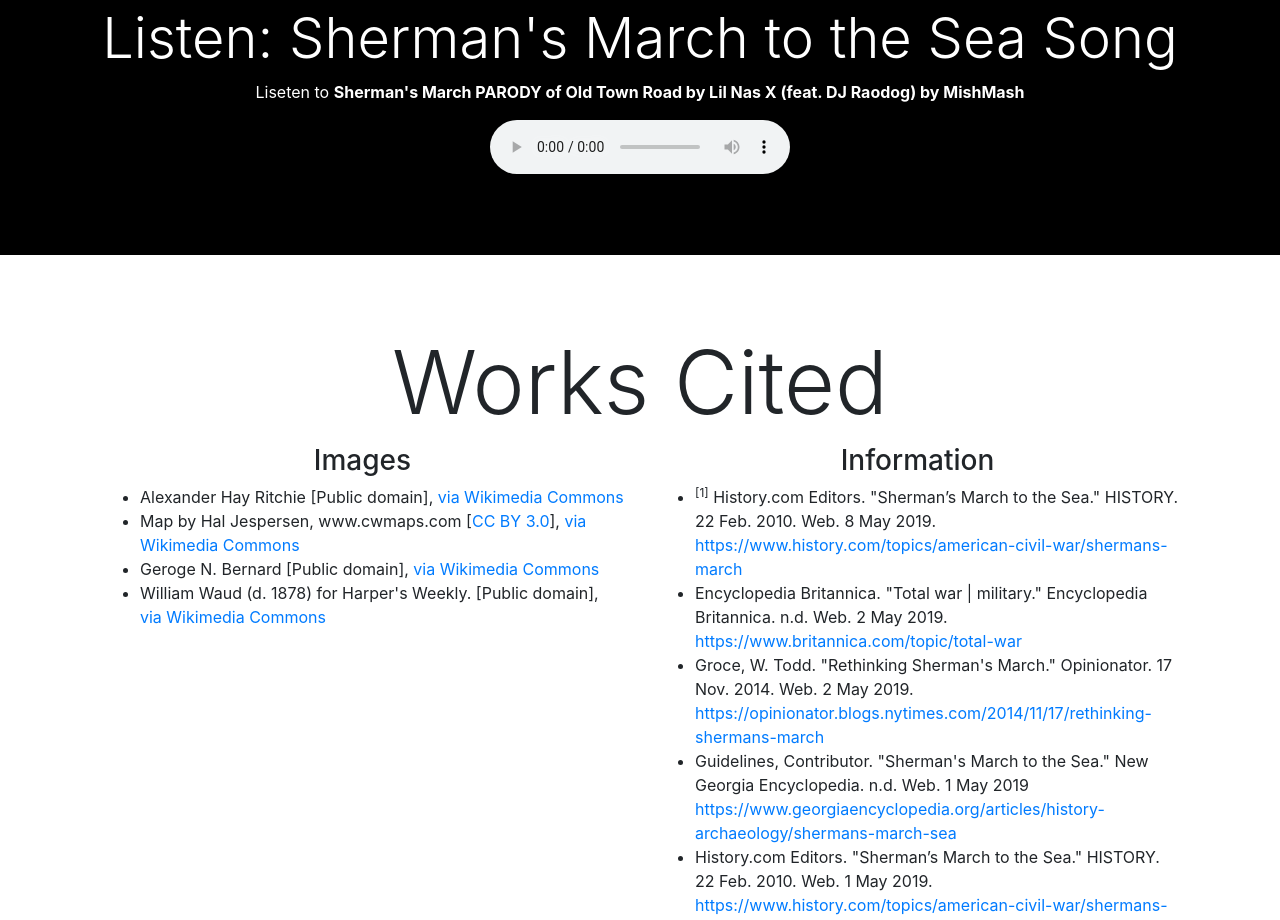
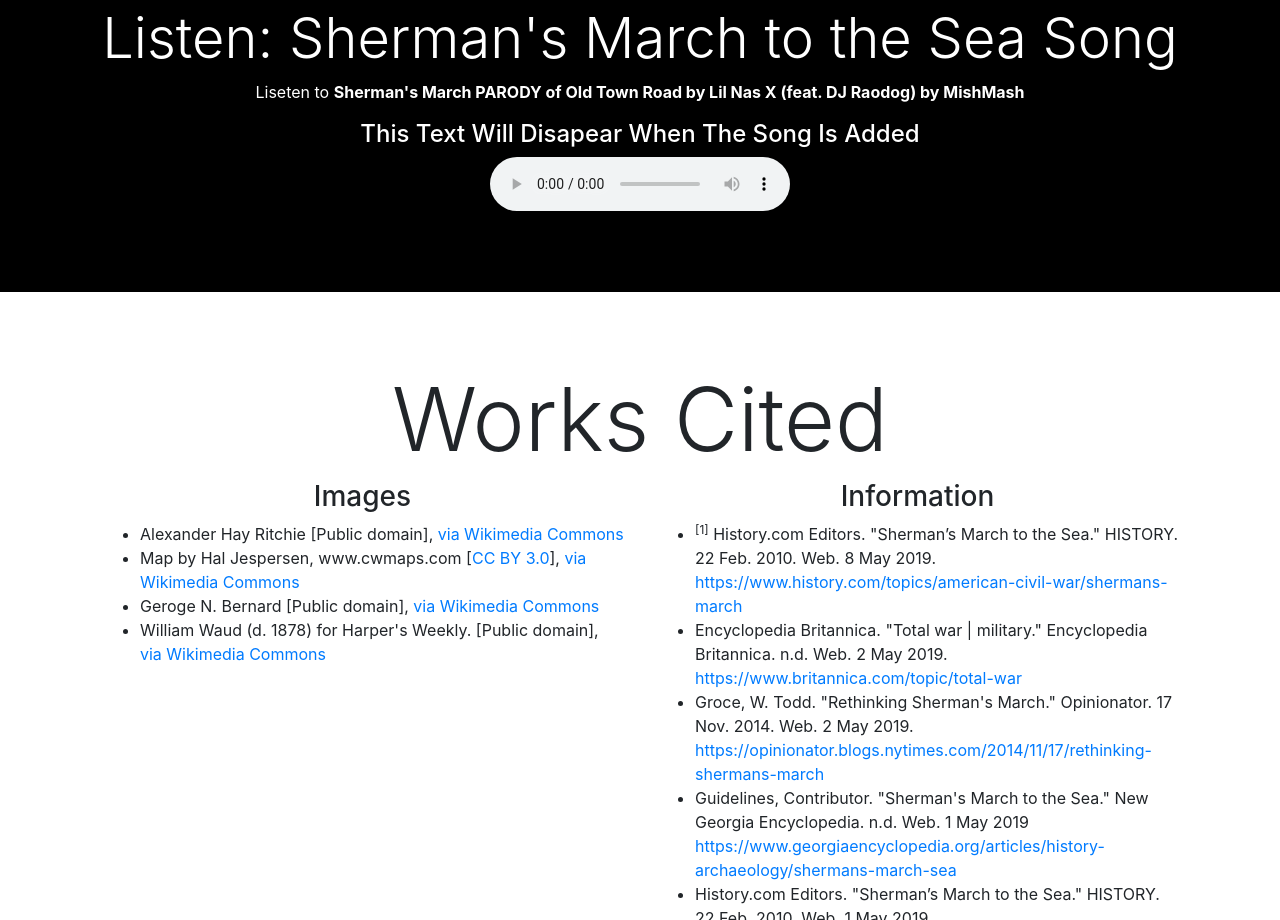
Before and after one commit to HMStith/personal-portfolio, a plain HTML site: page civil-war/index.html in a window 1280 px wide. Shown: the part 2000-2920 px from the top of the page. Drawn offline with nearby package versions, Linux system fonts and the light colour scheme.

Commit message:
Hotfix #2

```diff
--- a/civil-war/index.html
+++ b/civil-war/index.html
@@ -144,6 +144,7 @@
                 <h1 class="display-4 text-center">Listen: Sherman's March to the Sea Song</h1>
                 <p class="text-center">Liseten to <b>Sherman's March PARODY of Old Town Road by Lil Nas X (feat. DJ Raodog) by MishMash</b></p>
                 <center>
+                    <h4>This Text Will Disapear When The Song Is Added</h4>
                     <audio controls>
                         Your Browser Does Not Support The Audio.
                     </audio>
```
